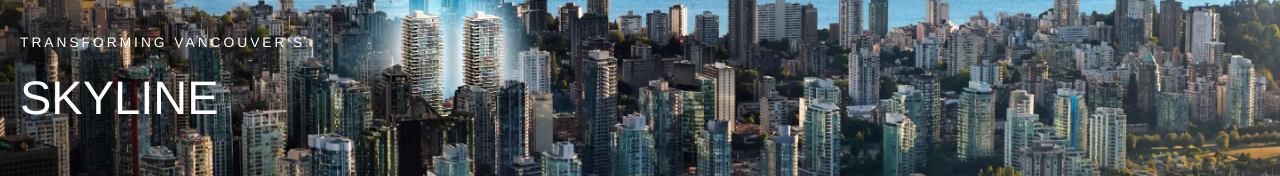
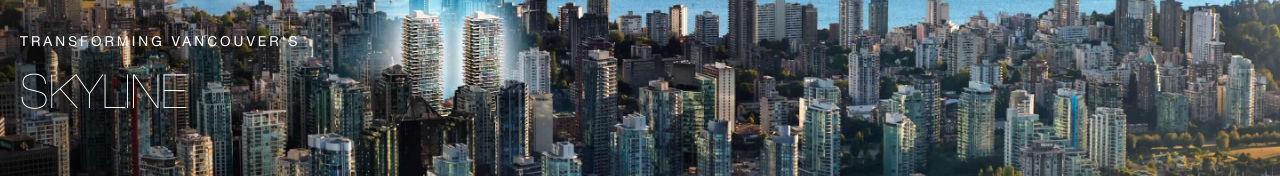
Before and after one commit to CiaranFontein/Landmark, a React (Create React App) app: page / in a window 1280 px wide. Shown: the part 366-542 px from the top of the page. Built offline with nearby package versions, Linux system fonts and the light colour scheme.

Commit message:
Fonts are imported as Helvetica-Neue with different weights

```diff
--- a/src/components/Header/style.js
+++ b/src/components/Header/style.js
@@ -147,15 +147,12 @@ export const MenuItems = styled.ul`
   display: list-item;
   list-style: none;
   padding-left: 20px;
-  font-family: HelveticaNeue-UL, Helvetica-Neue, Helvetica, Arial, sans-serif;
   padding-top: 70px;
 `;
 
 export const ListItem = styled.li`
   color: ${primary};
   margin-bottom: 10px;
-  font-family: HelveticaNeue-UL, HelveticaNeue-Light, Helvetica, Arial,
-    sans-serif;
   font-size: 1.5rem;
   letter-spacing: 2.5px;
   text-transform: none;
@@ -167,7 +164,6 @@ export const ContactInfo = styled.div`
 `;
 
 export const Address = styled.div`
-  font-family: Helvetica-Neue, Helvetica, Arial, sans-serif;
   font-size: 0.7rem;
   letter-spacing: 3px;
   font-weight: 400;
@@ -185,7 +181,6 @@ export const Underline = styled.div`
 `;
 
 export const Email = styled.div`
-  font-family: HelveticaNeue-Light, Helvetica, Arial, sans-serif;
   font-size: 0.7rem;
   letter-spacing: 2px;
   color: ${secondary};
@@ -193,7 +188,6 @@ export const Email = styled.div`
 `;
 
 export const Phone = styled.div`
-  font-family: HelveticaNeue-Light, Helvetica, Arial, sans-serif;
   font-size: 0.7rem;
   letter-spacing: 1px;
   color: ${secondary};
--- a/src/components/HeroBanner/style.js
+++ b/src/components/HeroBanner/style.js
@@ -28,5 +28,4 @@ export const BannerSubTitle = styled.div`
   font-weight: 100;
   font-size: 2.94rem;
   color: #fff;
-  font-family: HelveticaNeue-UL, Helvetica-Neue, Helvetica, Arial, sans-serif;
 `;
--- a/src/components/RefinedResidences/style.js
+++ b/src/components/RefinedResidences/style.js
@@ -28,7 +28,6 @@ export const BannerSubTitle = styled.div`
   font-size: 2.5rem;
   letter-spacing: 1px;
   color: ${primary};
-  font-family: HelveticaNeue-UL, Helvetica-Neue, Helvetica, Arial, sans-serif;
   padding-bottom: 60px;
   opacity: 0.9;
 `;
@@ -44,6 +43,5 @@ export const DiscoverText = styled.div`
   color: ${secondary};
   font-size: 0.7rem;
   letter-spacing: 3px;
-  font-weight: 900;
-  font-family: Helvetica-Neue, Helvetica, Arial, sans-serif;
+  font-weight: 600;
 `;
--- a/src/components/ThisIsLandmark/style.js
+++ b/src/components/ThisIsLandmark/style.js
@@ -17,7 +17,6 @@ export const HeaderText = styled.h3`
   letter-spacing: 4px;
   margin-bottom: 10px;
   font-weight: 400;
-  font-family: Helvetica-Neue, Helvetica, Arial, sans-serif;
 `;
 
 export const WhiteTextImage = styled.img`
--- a/src/index.css
+++ b/src/index.css
@@ -1,24 +1,43 @@
 @font-face {
-  font-family: 'HelveticaNeue';
-  src: local('HelveticaNeue'), url(./fonts/HelveticaNeueLTStd-UltLt.woff2) format('woff');
+  font-family: 'Helvetica-Neue';
+  src: url('./fonts/HelveticaNeueLTStd-UltLt.woff2') format('woff2');
+  font-weight: 100;
+  font-style: normal;
 }
 
 @font-face {
-  font-family: 'HelveticaNeue';
-  src: local('HelveticaNeue'), url(./fonts/HelveticaNeueLTStd-Roman.woff2) format('woff');
+  font-family: 'Helvetica-Neue';
+  src: url('./fonts/HelveticaNeueLTStd-Lt.woff2') format('woff2');
+  font-weight: 200;
+  font-style: normal;
 }
 
+@font-face {
+  font-family: 'Helvetica-Neue';
+  src: url('./fonts/HelveticaNeueLTStd-Roman.woff2') format('woff2');
+  font-weight: 400;
+  font-style: normal;
+}
+
+@font-face {
+  font-family: 'Helvetica-Neue';
+  src: url('./fonts/HelveticaNeueLTStd-Md.woff2') format('woff2');
+  font-weight: 500;
+  font-style: normal;
+}
+
+@font-face {
+  font-family: 'Helvetica-Neue';
+  src: url('./fonts/HelveticaNeueLTStd-Bd.woff2') format('woff2');
+  font-weight: 600;
+  font-style: normal;
+}
+
+* {
+  font-family: "Helvetica-Neue", Helvetica, Arial, sans-serif;
+}
 
 body {
   margin: 0;
-  font-family: 'HelveticaNeue-UL', 'HelveticaNeue-Roman', -apple-system, BlinkMacSystemFont, 'Segoe UI', 'Roboto', 'Oxygen',
-    'Ubuntu', 'Cantarell', 'Fira Sans', 'Droid Sans', 'Helvetica Neue',
-    sans-serif;
-  -webkit-font-smoothing: antialiased;
-  -moz-osx-font-smoothing: grayscale;
+  font-family: "Helvetica-Neue", Helvetica, Arial, sans-serif;
 }
-
-code {
-  font-family: source-code-pro, Menlo, Monaco, Consolas, 'Courier New',
-    monospace;
-}
--- a/src/page/App.css
+++ b/src/page/App.css
@@ -1,5 +1,5 @@
 * {
-  font-family: Helvetica-Neue, Helvetica, Arial, sans-serif;
+  font-family: "Helvetica-Neue", Helvetica, Arial, sans-serif;
   text-transform: uppercase;
 }
 
--- a/src/styles/index.js
+++ b/src/styles/index.js
@@ -6,10 +6,6 @@ const theme = {
   layout: {
     flexBetween: `display: flex; justify-content: space-between;`,
     flexCenter: `display: flex; justify-content: center; align-items:center;`
-  },
-  text: {
-    thick: `letter-spacing: 3px; font-size: 0.9rem; font-weight:400;`,
-    thin: `letter-spacing: 1px; font-size: 3rem; font-weight: 100;`
   }
 };
 
```
